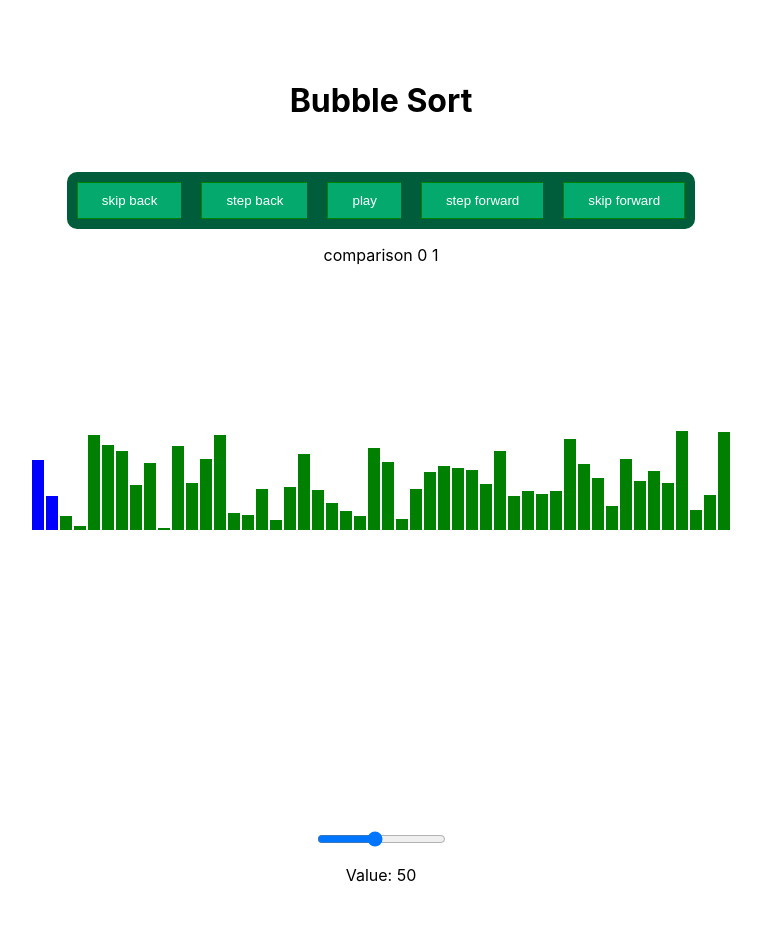
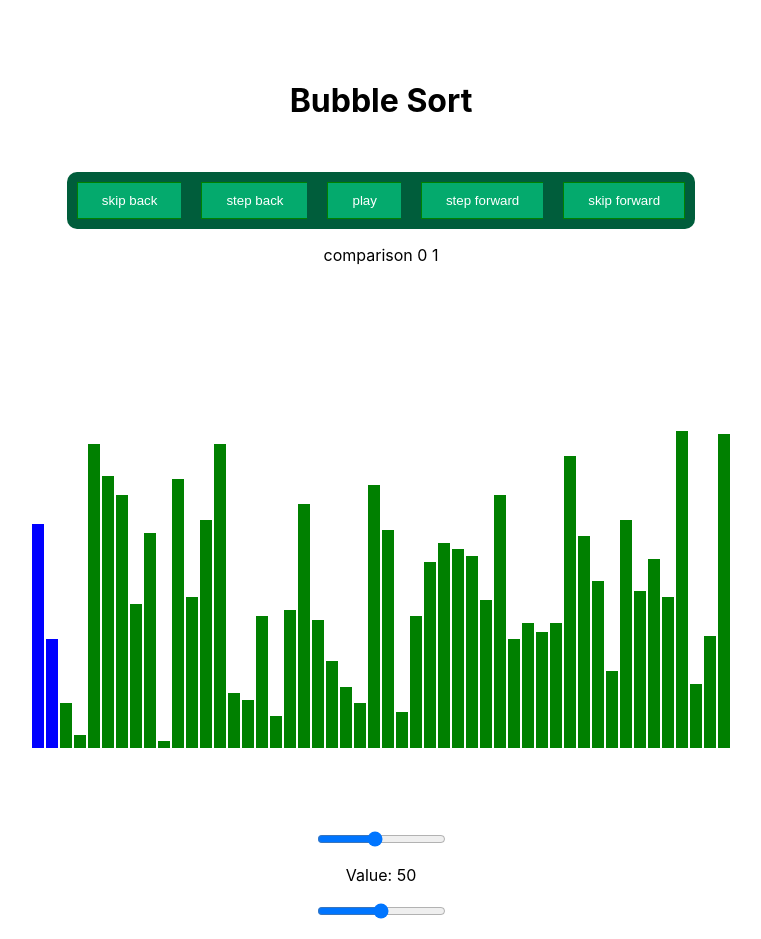
Before and after one commit to AngelMoreno24/AlgoVizualizer, a React (Create React App) app in the folder algovisualizer/: page /bubbleSort in a window 1280 px wide. Shown: the top 939 px of the page, without its empty margins (259-1020 px from the left). Built offline with nearby package versions, Linux system fonts and the light colour scheme.

Commit message:
made the visualizer a modular component and added a speed slider

```diff
--- /dev/null
+++ b/algovisualizer/src/components/visualizer.js
@@ -0,0 +1,70 @@
+import React from 'react'
+
+
+function visualizer(instruction,size){
+
+    if(instruction.action){
+      return(
+
+          <div className='body'>
+            <div>
+            <p>{instruction.action} {instruction.left}  {instruction.right} </p>
+
+
+            </div>
+            <div className='bar-grid'>
+
+
+                {instruction.array.map((item, index) => {
+
+                  let color = "green"; // Default color
+
+                  if(index == instruction.left || index == instruction.right){
+                    color = "blue"
+                  }
+                  let value = "";
+                  if(size<30){
+
+                      value = item;
+                  }
+                  return(
+
+                    <div >
+
+                      <DynamicBar key={index} value={item} maxValue={100} color={color} totalBars={instruction.array.length}/>
+
+
+                    <p>{value}</p>
+
+                    </div>
+                  );
+
+                })
+              }
+            </div>
+
+
+          </div>
+
+      )
+    }
+  }
+
+  const DynamicBar = ({ value, maxValue, color = 'blue', totalBars  }) => {
+    const percentage = (value / maxValue) * 320;
+    const containerWidth = 600; // Set a fixed container width in pixels
+
+      const barWidth = Math.max(4, containerWidth / totalBars) + "px"; // Ensures bars are at least 5px wide
+
+    const barStyle = {
+      width: barWidth,
+      height:  percentage ,
+      backgroundColor: color,
+      transition: 'width 0.3s ease-in-out', // Optional: for smooth transitions
+    };
+
+    return (
+        <div style={barStyle}></div>
+    );
+  };
+export default visualizer
--- a/algovisualizer/src/pages/bubbleSort.jsx
+++ b/algovisualizer/src/pages/bubbleSort.jsx
@@ -5,7 +5,7 @@ import { useEffect, useState } from 'react';
 import '../components/bar.css'
 import '../components/layout.css'
 import numberGen from '../components/numberGen';
-
+import visualizer from '../components/visualizer';
 const BubbleSort = () => {
 
 
@@ -15,6 +15,7 @@ const BubbleSort = () => {
     const [index, setIndex] = useState(0);
     const [play, setPlay] = useState(false);
     const [size, setSize] = useState(50);
+    const [speed, setSpeed] = useState(1750);
 
 
 
@@ -56,7 +57,7 @@ const BubbleSort = () => {
 
             setStep(array[index]); // Update step
             setIndex(prev => prev + 1); // Move to next index
-          }, 1000); // Delay between updates
+          }, 2000-speed); // Delay between updates
 
           return () => clearTimeout(timeout); // Cleanup on re-renders
         }
@@ -66,73 +67,6 @@ const BubbleSort = () => {
 
 
 
-
-    function visualizer(instruction){
-
-      if(instruction.action){
-        return(
-
-            <div className='body'>
-              <div>
-              <p>{instruction.action} {instruction.left}  {instruction.right} </p>
-
-
-              </div>
-              <div className='bar-grid'>
-
-
-                  {instruction.array.map((item, index) => {
-
-                    let color = "green"; // Default color
-
-                    if(index == instruction.left || index == instruction.right){
-                      color = "blue"
-                    }
-                    let value = "";
-                    if(size<30){
-
-                        value = item;
-                    }
-                    return(
-
-                      <div >
-
-                        <DynamicBar key={index} value={item} maxValue={100} color={color} totalBars={instruction.array.length}/>
-
-
-                      <p>{value}</p>
-
-                      </div>
-                    );
-
-                  })
-                }
-              </div>
-
-
-            </div>
-
-        )
-      }
-    }
-
-    const DynamicBar = ({ value, maxValue, color = 'blue', totalBars  }) => {
-      const percentage = (value / maxValue) * 100;
-      const containerWidth = 600; // Set a fixed container width in pixels
-
-        const barWidth = Math.max(4, containerWidth / totalBars) + "px"; // Ensures bars are at least 5px wide
-
-      const barStyle = {
-        width: barWidth,
-        height:  percentage ,
-        backgroundColor: color,
-        transition: 'width 0.3s ease-in-out', // Optional: for smooth transitions
-      };
-
-      return (
-          <div style={barStyle}></div>
-      );
-    };
 
 
 
@@ -175,7 +109,7 @@ const BubbleSort = () => {
 
           <div className='body'>
 
-                  {visualizer(step)}
+                  {visualizer(step,size)}
 
 
           </div>
@@ -190,6 +124,18 @@ const BubbleSort = () => {
                 onChange={(e) => setSize(Number(e.target.value))}
                 />
       <p>Value: {size}</p>
+
+
+      <input
+                type="range"
+                min="1500"
+                max="2000"
+                value={speed}
+                className="slider"
+                id="myRange"
+                onChange={(e) => setSpeed(Number(e.target.value))}
+                />
+      <p>Speed: {speed}</p>
         </div>
       </div>
     );
```
Also changed, not shown: algovisualizer/src/App.js (indentation only).
